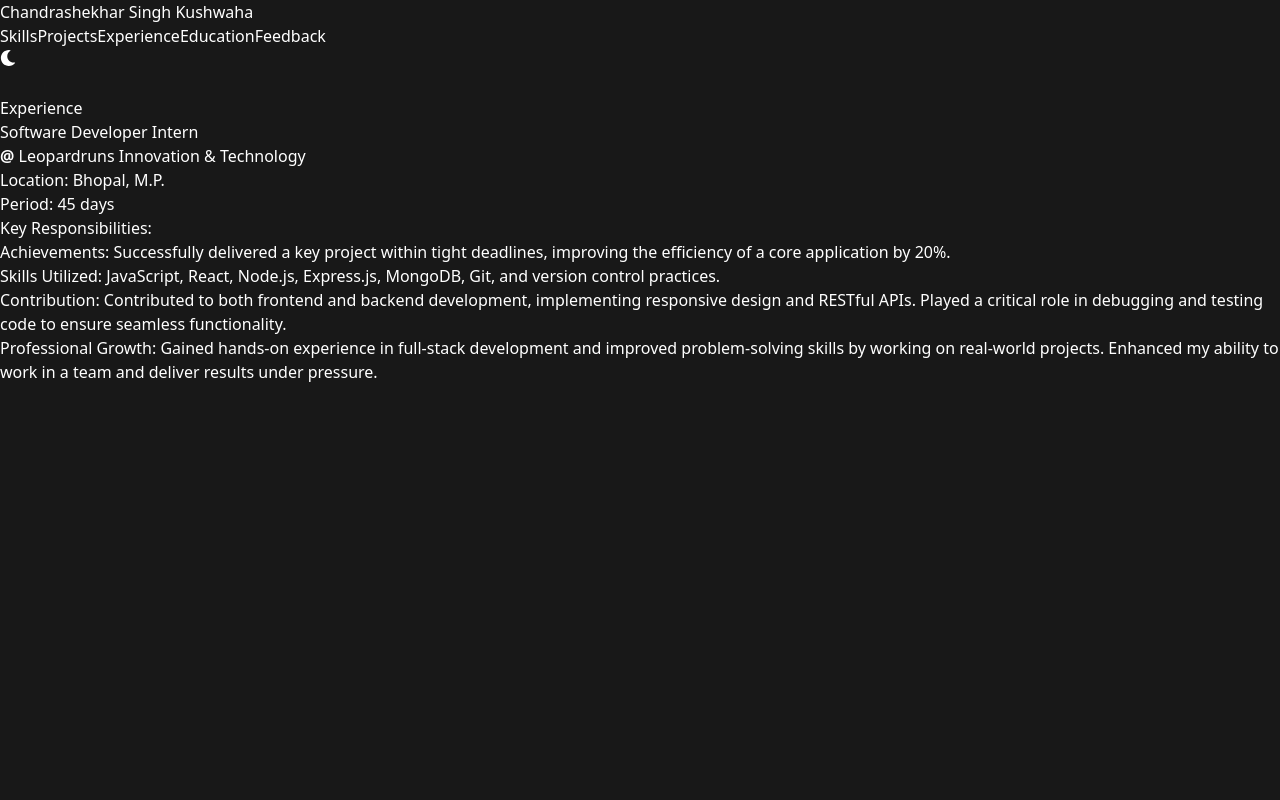
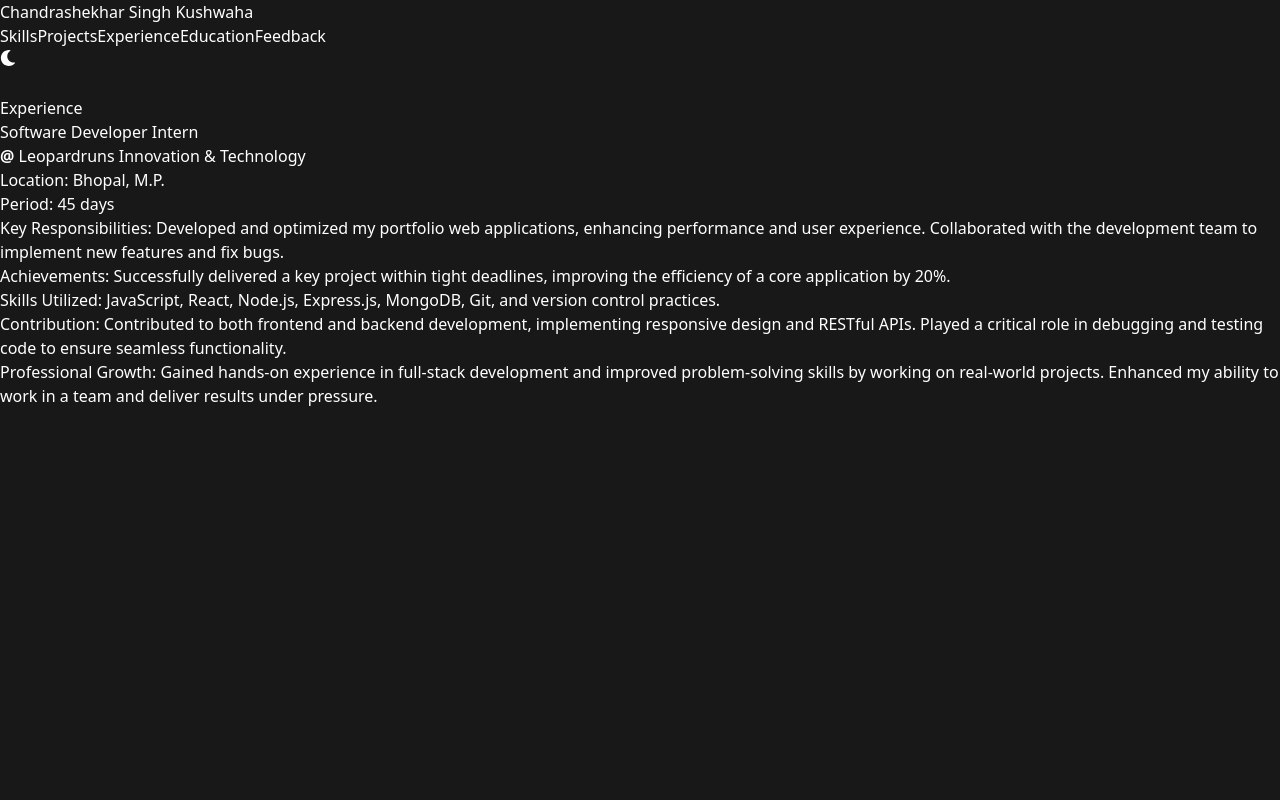
Before and after one commit to Chandrashekharsk/portfolio_app, a React (Vite) app: page /experience in a window 1280 px wide. Shown: the top 800 px of the page. Built offline with nearby package versions, Linux system fonts and the light colour scheme.

Commit message:
fix bug in experience.jsx

```diff
--- a/src/components/pages/Experience.jsx
+++ b/src/components/pages/Experience.jsx
@@ -28,7 +28,7 @@ const Experience = () => {
               <ul className="mt-4 space-y-2">
                 <li>
                   <span className="text-teal-300 font-semibold">Key Responsibilities: </span>
-                  <span className="text-gray-200">{experience.keyRes}</span>
+                  <span className="text-gray-200">{experience.project}</span>
                 </li>
                 <li>
                   <span className="text-teal-300 font-semibold">Achievements: </span>
```
